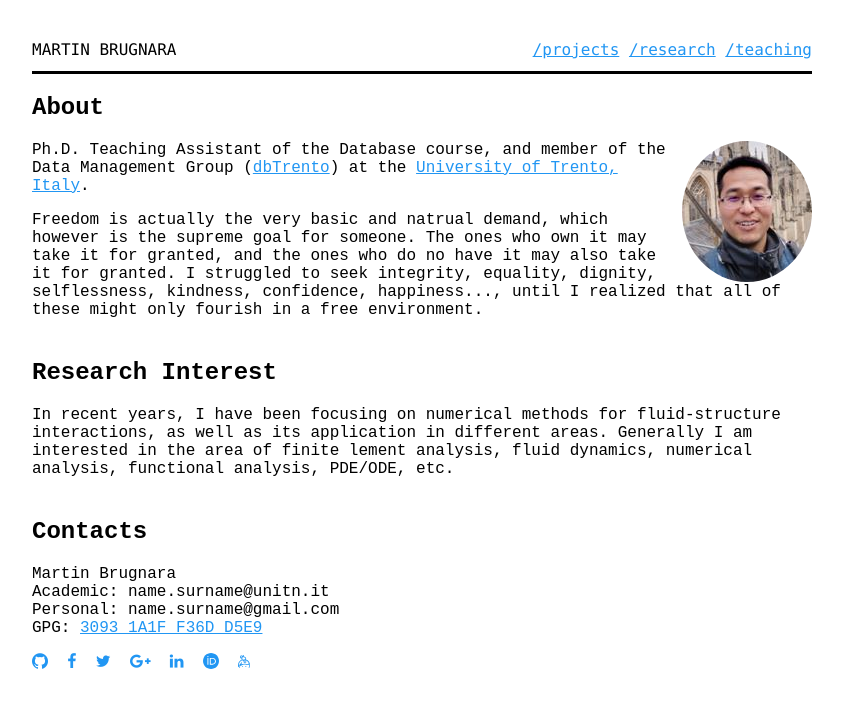
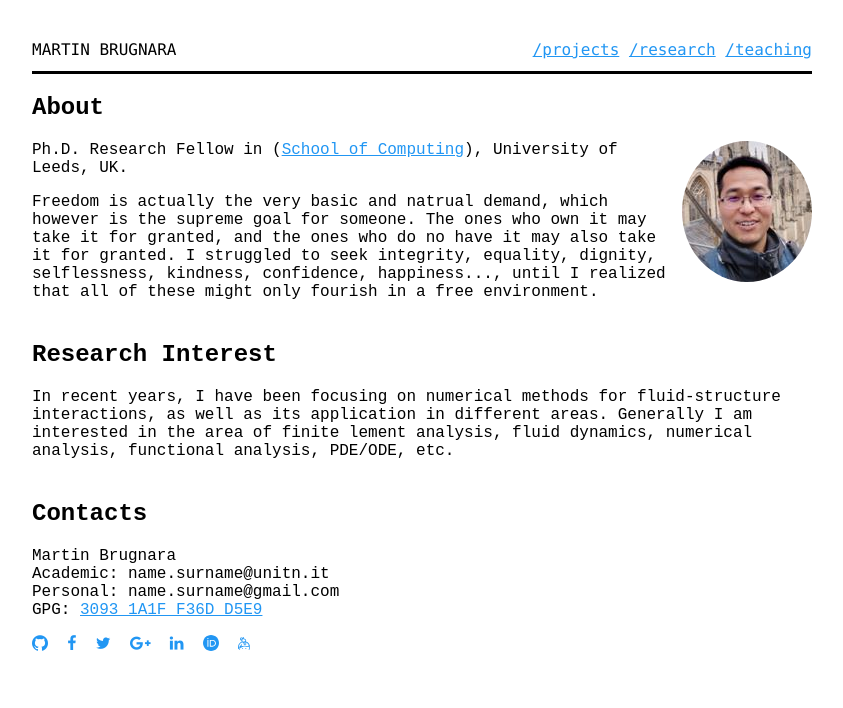
Before and after one commit to yongxingwang/yongxingwang.github.io, a Jekyll site: the page built from index.html, in a window 1280 px wide. Shown: the top 708 px of the page, without its empty margins (218-1061 px from the left). Built offline with Jekyll 4.4.1, drawn with Linux system fonts in a browser that asks for light colours; some web fonts are replaced.

Commit message:
First Commit

```diff
--- a/index.html
+++ b/index.html
@@ -6,7 +6,7 @@ title: Home
 <section id="bio">
    <h1>About</h1>
    <img class="me" src="/assets/images/photo2.jpg" alt="Martin Brugnara profile pic">
-   <p>Ph.D. Teaching Assistant of the Database course, and member of the Data Management Group (<a href="http://db.disi.unitn.eu">dbTrento</a>) at the <a href="https://www.disi.unitn.it">University of Trento, Italy</a>.</p>
+   <p>Ph.D. Research Fellow in (<a href="https://engineering.leeds.ac.uk/info/20132/school_of_computing">School of Computing</a>), University of Leeds, UK</a>.</p>
    <p>Freedom is actually the very basic and natrual demand, which however is the supreme goal for someone. The ones who own it may take it for granted, and the ones who do no have it may also take it for granted. I struggled to seek integrity, equality, dignity, selflessness, kindness, confidence, happiness..., until I realized that all of these might only fourish in a free environment.</p>
 </section>
 
```
